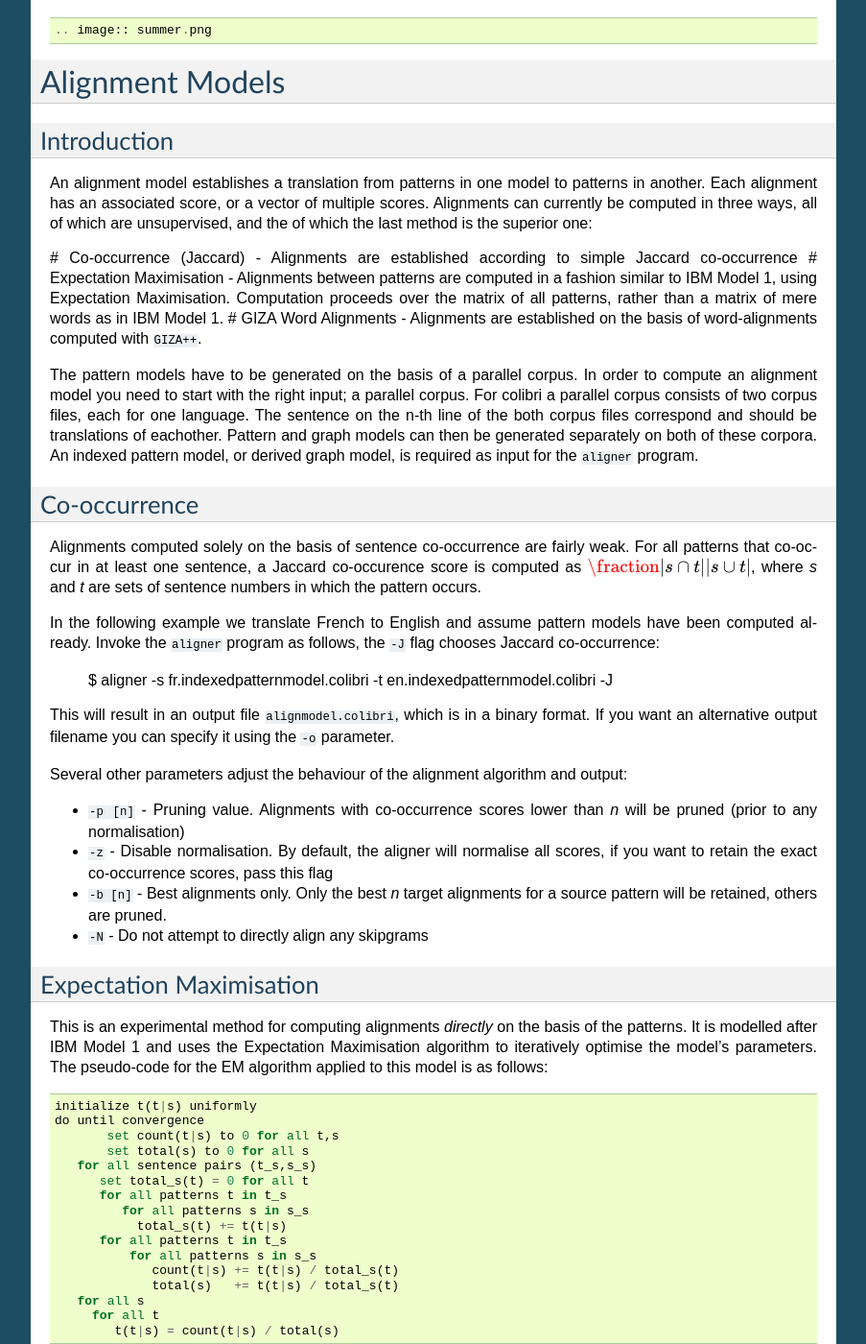
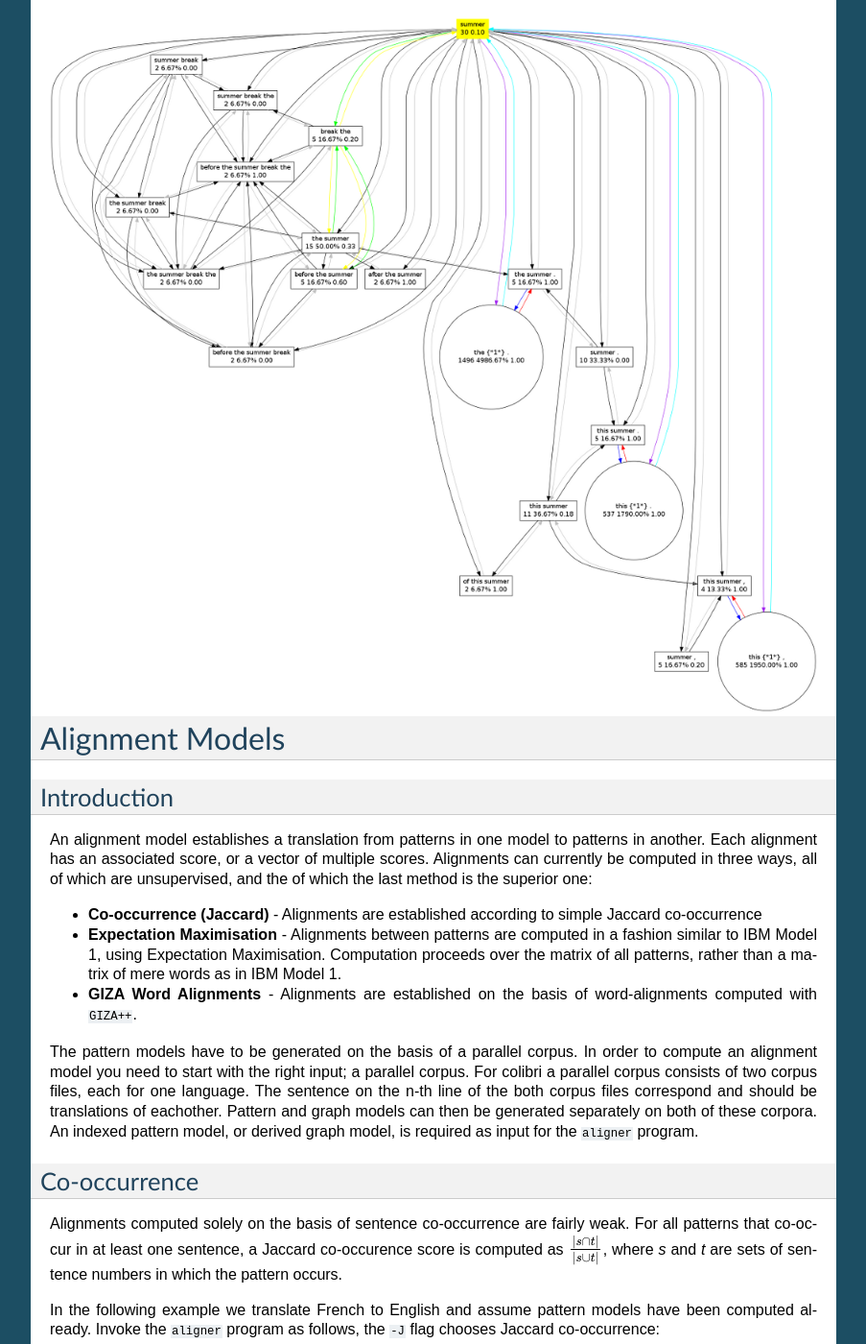
Before and after one commit to proycon/colibri, a Sphinx documentation site: the page built from docs/source/index.rst, in a window 1280 px wide and 1400 px high, scrolled down 9046 px. Shown: the whole window at 96% size, without its empty margins (198-1101 px from the left). Built offline with Sphinx 7.4.7, drawn with Linux system fonts in a browser that asks for light colours; formulas are drawn with MathJax 3.

Commit message:
documentation update

```diff
--- a/docs/source/index.rst
+++ b/docs/source/index.rst
@@ -18,7 +18,7 @@
 Introduction
 ===================
 
-Colibri is a collection of software developed for the Ph.D. research project **Constructions as Linguistic Bridges**. This research examines the identification and extraction of aligned constructions or patterns across natural languages, and the usage of such constructions in Machine Translation. The aligned constructions are not identified on the basis of an extensive and explicitly defined grammar or expert database of linguistic knowledge, but rather are **implicitly** distilled from large amounts of example data. Our notion of constructions is broad and transcends the idea of words or variable-length phrases. We for instance seek to incorporate also constructions with one or more gaps. We investigate what methods lead to constructions that prove beneficial in a Machine Translation setting.
+Colibri is a collection of software developed for the Ph.D. research project **Constructions as Linguistic Bridges**. This research examines the identification and extraction of aligned constructions or patterns across natural languages, and the usage of such constructions in Machine Translation. The aligned constructions are not identified on the basis of an extensive and explicitly defined grammar or expert database of linguistic knowledge, but rather are *implicitly* distilled from large amounts of example data. Our notion of constructions is broad and transcends the idea of words or variable-length phrases. We for instance seek to incorporate also constructions with one or more gaps. We investigate what methods lead to constructions that prove beneficial in a Machine Translation setting.
 
 The software consists out of various tools, each of which will be discussed in this documentation. Because of the computational complexity and need to have the software deal as efficiently as possible with time and space constraints, almost everything is written in C++. The exception is the experiment framework surrounding the actual core software; this is written in Python. Depending on the size of your input corpus, certain tasks may take considerable memory. We recommend a Linux machine with at least 8GB RAM.
 
@@ -91,7 +91,7 @@
 Class-decoding your corpus
 ---------------------------
 
-Given these an encoded corpus and a class file, the original corpus can always be reconstructed. This we call **class decoding** and is done using the ``classdecode`` program::
+Given these an encoded corpus and a class file, the original corpus can always be reconstructed. This we call *class decoding* and is done using the ``classdecode`` program::
 
  $ classdecode -f yourcorpus.clsenc -c yourcorpus.cls
 
@@ -107,7 +107,7 @@
 
    $ classencode -f testset -c trainset.cls
 
-This will result in an encoded corpus testset.clsenc and an **extended** class file testset.cls, which is a superset of the original trainset.cls, adding only those classes that did not yet exist in the training data.
+This will result in an encoded corpus testset.clsenc and an *extended* class file testset.cls, which is a superset of the original trainset.cls, adding only those classes that did not yet exist in the training data.
 
 
 Pattern Finder
@@ -217,7 +217,7 @@
 	 8-skipgram coverage:          81042    0.0130  20363     0.2513   1639985    0.0690
 
 
-The coverage report shows the number of tokens covered by n-grams or skipgrams, split down in different categories for each n. The **coverage** column shows this value as a fraction of the total number of tokens in the corpus. It shows how much of the test set is covered by the training set. The **types** column shows how many unique patterns exist in the category. The **count** columns shows their absolute occurrence count and the **frequency** column shows their over-all frequency. The fact that the occurrence count can be higher than the absolute number of tokens covered is due to the fact that n-grams and skipgrams inherently show considerable overlap when grouped together.
+The coverage report shows the number of tokens covered by n-grams or skipgrams, split down in different categories for each n. The *coverage* column shows this value as a fraction of the total number of tokens in the corpus. It shows how much of the test set is covered by the training set. The **types** column shows how many unique patterns exist in the category. The *count* columns shows their absolute occurrence count and the *frequency* column shows their over-all frequency. The fact that the occurrence count can be higher than the absolute number of tokens covered is due to the fact that n-grams and skipgrams inherently show considerable overlap when grouped together.
 
 
 A coverage report can be generated for any **indexed** pattern model; including models not generated on a separate test set.
@@ -255,12 +255,12 @@
 
 A pattern model contains a wide variety of patterns; a graph model goes a step further by making explicit relationships between the various patterns in this model. These relationships can be visualised as a directed graph, in which the nodes represent the various patterns (n-grams and skipgrams), and the edges represent the relations. The following relations are distinguished; note that as the graph is directed relations often come in pairs; one relationship for each direction:
 
-* *Subsumption relations* - Patterns that are subsumed by larger patterns are called **children**, the larger patterns are called **parents**. These are the two subsumption relations that can be extracted from an indexed pattern model.
-* *Successor relations*  - If a pattern A and a pattern B form part of a combined pattern A B, then the two patterns are in a successor/predecessor relationship.
-* *Template relations* - Template relations indicate abstraction and go from n-grams to skipgrams. An example of a template relation is ``to be or not to be`` to ``to be {*1*} not {*1*} be``. The reverse direction is called the instance-relationship, as an specific n-gram is an instance of a more abstract template.
-* *Skip content relations* - Relations between patterns that can be used to fill the gaps of higher patterns are called skip content relations. These can go in two directions; skipgram to skip content and skip content to skipgram. Example: ``to`` is a in a skip-content to skipgram relationship with  ``to be {*1*} not {*1*} be``.
+* **Subsumption relations** - Patterns that are subsumed by larger patterns are called *children*, the larger patterns are called *parents*. These are the two subsumption relations that can be extracted from an indexed pattern model.
+* **Successor relations**  - If a pattern A and a pattern B form part of a combined pattern A B, then the two patterns are in a successor/predecessor relationship.
+* **Template relations** - Template relations indicate abstraction and go from n-grams to skipgrams. An example of a template relation is ``to be or not to be`` to ``to be {*1*} not {*1*} be``. The reverse direction is called the instance-relationship, as an specific n-gram is an instance of a more abstract template.
+* **Skip content relations** - Relations between patterns that can be used to fill the gaps of higher patterns are called skip content relations. These can go in two directions; skipgram to skip content and skip content to skipgram. Example: ``to`` is a in a skip-content to skipgram relationship with  ``to be {*1*} not {*1*} be``.
 
-In addition to the relations, a graph model can also compute a so-called **exclusivity count** and **exclusivity ratio** for each pattern. The exclusivity count of a pattern is the number of times the pattern occurs in the data **without** being subsumed by a larger found pattern. This exclusivity ratio is the exclusity count as a fraction of the total occurrence count for the pattern. An exclusivity ratio of one indicates that the pattern is fully exclusive, meaning it is not subsumed by higher-order patterns. This notion of exclusivity may be of use in assessing compositionality of patterns.
+In addition to the relations, a graph model can also compute a so-called *exclusivity count* and *exclusivity ratio* for each pattern. The exclusivity count of a pattern is the number of times the pattern occurs in the data *without* being subsumed by a larger found pattern. This exclusivity ratio is the exclusity count as a fraction of the total occurrence count for the pattern. An exclusivity ratio of one indicates that the pattern is fully exclusive, meaning it is not subsumed by higher-order patterns. This notion of exclusivity may be of use in assessing compositionality of patterns.
 
 
 Computing a graph model
@@ -365,7 +365,7 @@
 
 	$ dot -Tpng summer.dot -o summer.png
 
-This generated the following image::
+This generated the following image:
 
 .. image:: summer.png
 
@@ -379,20 +379,20 @@
 
 An alignment model establishes a translation from patterns in one model to patterns in another. Each alignment has an associated score, or a vector of multiple scores. Alignments can currently be computed in three ways, all of which are unsupervised, and the of which the last method is the superior one:
 
-# Co-occurrence (Jaccard) - Alignments are established according to simple Jaccard co-occurrence
-# Expectation Maximisation - Alignments between patterns are computed in a fashion similar to IBM Model 1, using Expectation Maximisation. Computation proceeds over the matrix of all patterns, rather than a matrix of mere words as in IBM Model 1.
-# GIZA Word Alignments - Alignments are established on the basis of word-alignments computed with ``GIZA++``.
+* **Co-occurrence (Jaccard)** - Alignments are established according to simple Jaccard co-occurrence
+* **Expectation Maximisation** - Alignments between patterns are computed in a fashion similar to IBM Model 1, using Expectation Maximisation. Computation proceeds over the matrix of all patterns, rather than a matrix of mere words as in IBM Model 1.
+* **GIZA Word Alignments** - Alignments are established on the basis of word-alignments computed with ``GIZA++``.
 
 The pattern models have to be generated on the basis of a parallel corpus. In order to compute an alignment model you need to start with the right input; a parallel corpus. For colibri a parallel corpus consists of two corpus files, each for one language. The sentence on the n-th line of the both corpus files correspond and should be translations of eachother. Pattern and graph models can then be generated separately on both of these corpora. An indexed pattern model, or derived graph model, is required as input for the ``aligner`` program.
 
 Co-occurrence
 ---------------------
 
-Alignments computed solely on the basis of sentence co-occurrence are fairly weak. For all patterns that co-occur in at least one sentence, a Jaccard co-occurence score is computed as :math:`\fraction{|s \cap t|}{|s \cup t|}`, where *s* and *t* are sets of sentence numbers in which the pattern occurs.
+Alignments computed solely on the basis of sentence co-occurrence are fairly weak. For all patterns that co-occur in at least one sentence, a Jaccard co-occurence score is computed as :math:`\frac{|s \cap t|}{|s \cup t|}`, where *s* and *t* are sets of sentence numbers in which the pattern occurs.
 
-In the following example we translate French to English and assume pattern models have been computed already. Invoke the ``aligner`` program as follows, the ``-J`` flag chooses Jaccard co-occurrence:
+In the following example we translate French to English and assume pattern models have been computed already. Invoke the ``aligner`` program as follows, the ``-J`` flag chooses Jaccard co-occurrence::
 
- $ aligner -s fr.indexedpatternmodel.colibri -t en.indexedpatternmodel.colibri -J
+	$ aligner -s fr.indexedpatternmodel.colibri -t en.indexedpatternmodel.colibri -J
 
 This will result in an output file ``alignmodel.colibri``, which is in a binary format. If you want an alternative output filename you can specify it using the ``-o`` parameter.
 
@@ -426,9 +426,9 @@
      	for all t
            t(t|s) = count(t|s) / total(s)
 
-In the following example we translate French to English and assume pattern models have been computed already. Invoke the ``aligner`` program as follows, the ``-E`` flag chooses Expectation Maximisation:
+In the following example we translate French to English and assume pattern models have been computed already. Invoke the ``aligner`` program as follows, the ``-E`` flag chooses Expectation Maximisation::
 
- $ aligner -s fr.indexedpatternmodel.colibri -t en.indexedpatternmodel.colibri -E
+	$ aligner -s fr.indexedpatternmodel.colibri -t en.indexedpatternmodel.colibri -E
 
 This will result in an output file ``alignmodel.colibri``, which is in a binary format. If you want an alternative output filename you can specify it using the ``-o`` parameter.
 
```
Also changed, not shown: docs/source/summer.png, 5 other files.
